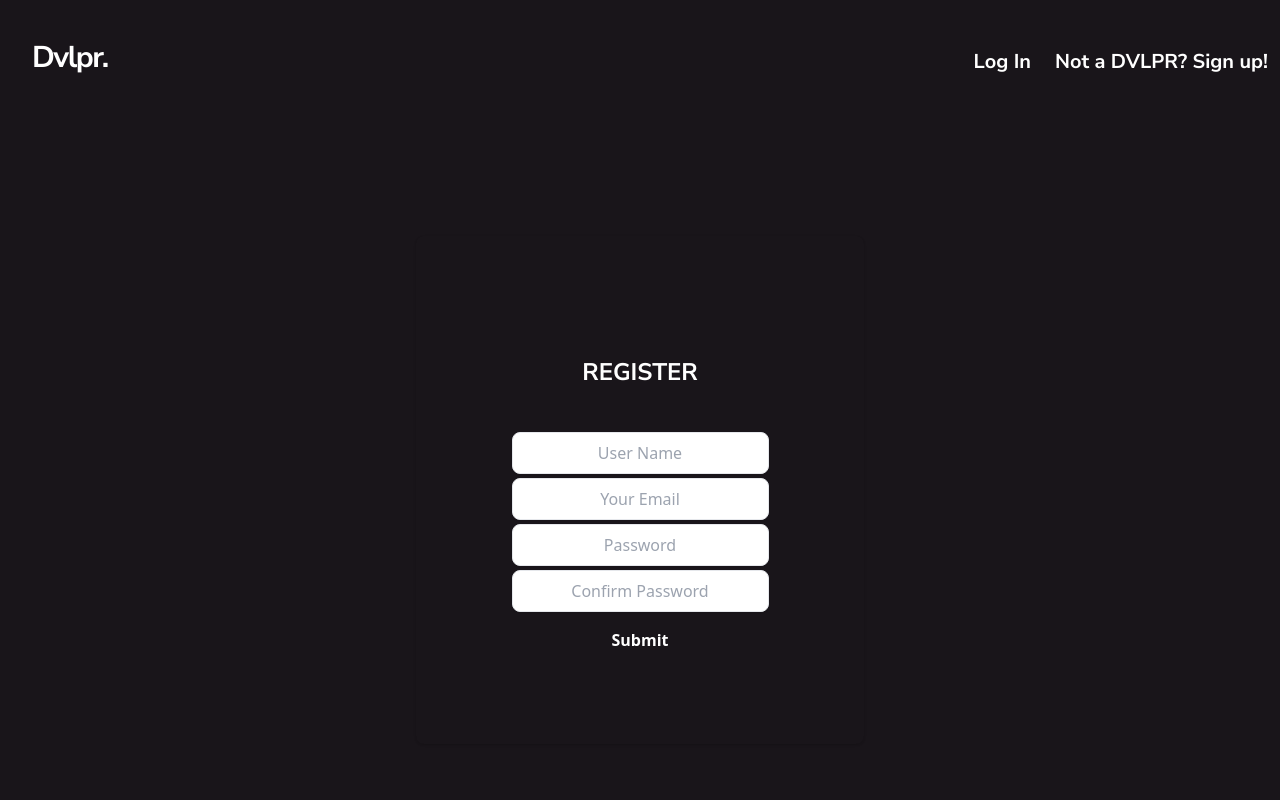
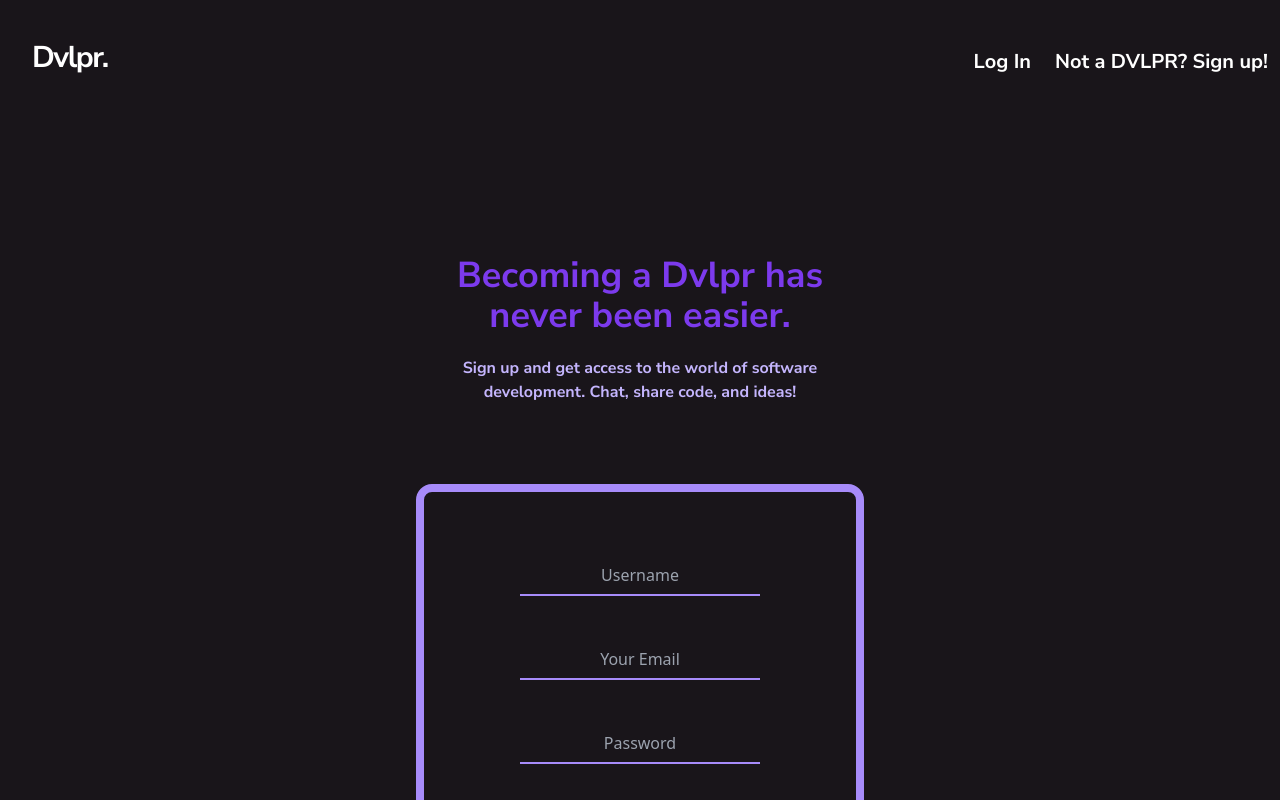
Before and after one commit to ywakili18/Dvlpr, a React (Create React App) app in the folder dvlpr/client/: page /register in a window 1280 px wide. Shown: the top 800 px of the page. Built offline with nearby package versions, Linux system fonts and the light colour scheme.

Commit message:
register form done

```diff
--- a/dvlpr/client/src/components/LoginMessage.js
+++ b/dvlpr/client/src/components/LoginMessage.js
@@ -1,7 +1,7 @@
 const LoginMessage = () => {
   return (
     <div>
-      <h1 class="text-purple-400 text-white text-3xl font-bold py-10 mt-20 font-brand sm:mx-auto ">
+      <h1 class="text-purple-600 text-white text-3xl font-bold py-10 mt-20 font-brand sm:mx-auto ">
         Log in to your DVLPR account
       </h1>
     </div>
--- /dev/null
+++ b/dvlpr/client/src/components/RegisterMessage.js
@@ -0,0 +1,14 @@
+const RegisterMessage = () => {
+  return (
+    <div>
+      <h1 class="text-purple-600 text-white text-4xl font-bold py-5 font-brand sm:mx-auto">
+        Becoming a Dvlpr has never been easier.
+      </h1>
+      <p class="text-purple-300 text-l font-bold font-brand sm:mx-auto">
+        Sign up and get access to the world of software development. Chat, share
+        code, and ideas!
+      </p>
+    </div>
+  )
+}
+export default RegisterMessage
--- a/dvlpr/client/src/pages/Register.js
+++ b/dvlpr/client/src/pages/Register.js
@@ -1,6 +1,6 @@
 import { useState } from 'react'
 import { RegisterUser } from '../services/Auth'
-
+import RegisterMessage from '../components/RegisterMessage'
 const iState = {
   userName: '',
   email: '',
@@ -27,29 +27,34 @@ export default function Register(props) {
   }
   return (
     <div class="mt-40 sm:mx-auto sm:w-full sm:max-w-md text-center">
-      <div class="bg-gradient-to-b from-purple-regular to-coolGray-light py-20 px-5 shadow rounded-lg sm:px-">
-        <h1 class="text-coolGray-light text-2xl font-bold font-brand py-10">
-          REGISTER
-        </h1>
+      <RegisterMessage />
+      <div class="mt-20 border-solid border-8 border-purple-400 rounded-2xl sm:py-10">
         <form onSubmit={handleSubmit} class="mb-0 space-y-5 ">
           <div>
-            <div class="mt-1">
+            <div class="mt-1 py-5">
               <input
                 onChange={handleChange}
                 name="userName"
                 type="text"
-                placeholder="User Name"
+                placeholder="Username"
                 value={formValues.userName}
                 required
-                class="text-center bg-gradient-to-b
-              from-white-regular to-coolGray-light
-              border border-coolGray-light px-3 py-2
-              rounded-lg shadow-sm focus:outline-none
-              focus:border-purple-regular focus:ring-1
-              focus:ring-purple-regular"
+                class="
+                sm:w-60
+                h-10
+                focus:outline-none
+                border
+                border-t-0
+                border-r-0
+                border-l-0
+                border-b-2
+                border-purple-400
+                border-purple-400
+                bg-transparent
+                text-center"
               />
             </div>
-            <div class="mt-1">
+            <div class="mt-1 py-5">
               <input
                 onChange={handleChange}
                 name="email"
@@ -57,15 +62,22 @@ export default function Register(props) {
                 placeholder="Your Email"
                 value={formValues.email}
                 required
-                class="text-center bg-gradient-to-b
-              from-white-regular to-coolGray-light
-              border border-coolGray-light px-3 py-2
-              rounded-lg shadow-sm focus:outline-none
-              focus:border-purple-regular focus:ring-1
-              focus:ring-purple-regular"
+                class="
+                sm:w-60
+                h-10
+                focus:outline-none
+                border
+                border-t-0
+                border-r-0
+                border-l-0
+                border-b-2
+                border-purple-400
+                border-purple-400
+                bg-transparent
+                text-center"
               />
             </div>
-            <div class="mt-1">
+            <div class="mt-1 py-5">
               <input
                 onChange={handleChange}
                 name="password"
@@ -73,15 +85,22 @@ export default function Register(props) {
                 placeholder="Password"
                 value={formValues.password}
                 required
-                class="text-center bg-gradient-to-b
-              from-white-regular to-coolGray-light
-              border border-coolGray-light px-3 py-2
-              rounded-lg shadow-sm focus:outline-none
-              focus:border-purple-regular focus:ring-1
-              focus:ring-purple-regular"
+                class="
+                sm:w-60
+                h-10
+                focus:outline-none
+                border
+                border-t-0
+                border-r-0
+                border-l-0
+                border-b-2
+                border-purple-400
+                border-purple-400
+                bg-transparent
+                text-center"
               />
             </div>
-            <div class="mt-1">
+            <div class="mt-1 py-5">
               <input
                 onChange={handleChange}
                 name="confirmPassword"
@@ -89,12 +108,19 @@ export default function Register(props) {
                 placeholder="Confirm Password"
                 value={formValues.confirmPassword}
                 required
-                class="text-center bg-gradient-to-b
-              from-white-regular to-coolGray-light
-              border border-coolGray-light px-3 py-2
-              rounded-lg shadow-sm focus:outline-none
-              focus:border-purple-regular focus:ring-1
-              focus:ring-purple-regular"
+                class="
+                sm:w-60
+                h-10
+                focus:outline-none
+                border
+                border-t-0
+                border-r-0
+                border-l-0
+                border-b-2
+                border-purple-400
+                border-purple-400
+                bg-transparent
+                text-center"
               />
             </div>
             <div class="mt-1">
@@ -105,9 +131,18 @@ export default function Register(props) {
                     ? false
                     : true
                 }
-                class="bg-purple-regular hover:bg-pink-hot text-coolGray-light font-bold py-3 px-20 rounded-full"
+                class="inline-flex
+                items-center
+                h-10
+                px-5
+                text-indigo-100
+                transition-colors
+                duration-150
+                bg-indigo-700 rounded-lg
+                focus:shadow-outline
+                hover:bg-indigo-800 "
               >
-                Submit
+                Register
               </button>
             </div>
           </div>
```
